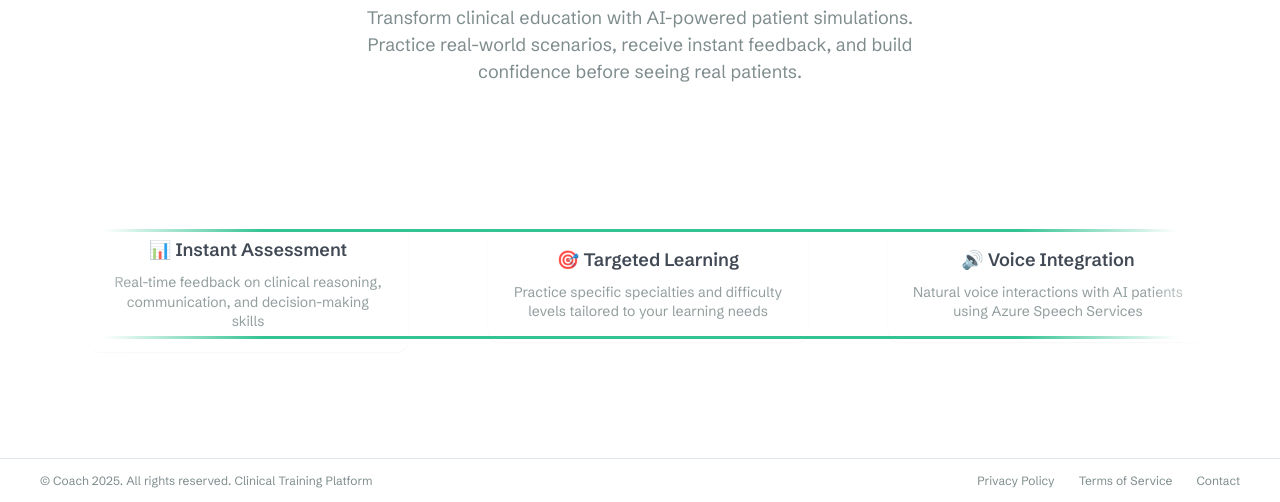
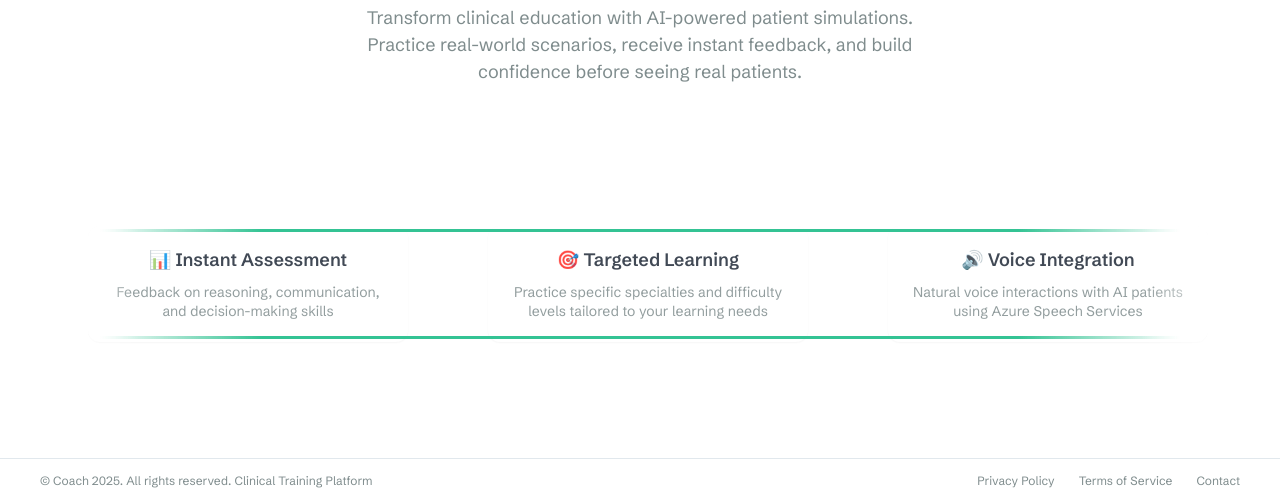
Before and after one commit to Amoukli/Coach_AI, a Python web app: template backend/templates/landing.html in a window 1280 px wide. Shown: the part 298-800 px from the top of the page. Run offline with Jinja, Linux system fonts and the light colour scheme; the template is opened without the code that fills it, so the values that code supplies are empty.

Commit message:
Simplify landing page feature descriptions
Updated feature descriptions for clarity and conciseness:
- Changed "Clare Integration" to "Guidelines Integration"
- Shortened guidelines description
- Removed "Real-time" and "clinical" from assessment description

These changes make the landing page more concise while maintaining clarity.

🤖 Generated with [Claude Code](https://claude.com/claude-code)

Co-Authored-By: Claude <noreply@anthropic.com>

```diff
--- a/backend/templates/landing.html
+++ b/backend/templates/landing.html
@@ -425,7 +425,7 @@
                     </div>
                     <div class="scrolling-feature">
                         <h4>📊 Instant Assessment</h4>
-                        <p>Real-time feedback on clinical reasoning, communication, and decision-making skills</p>
+                        <p>Feedback on reasoning, communication, and decision-making skills</p>
                     </div>
                     <div class="scrolling-feature">
                         <h4>🎯 Targeted Learning</h4>
@@ -440,8 +440,8 @@
                         <p>Monitor your improvement across five key clinical competency areas</p>
                     </div>
                     <div class="scrolling-feature">
-                        <h4>🔗 Clare Integration</h4>
-                        <p>Access evidence-based clinical guidelines seamlessly during training scenarios</p>
+                        <h4>🔗 Guidelines Integration</h4>
+                        <p>Evidence-based guidelines access during training scenarios</p>
                     </div>
                     <!-- Duplicate set for seamless loop -->
                     <div class="scrolling-feature">
@@ -450,7 +450,7 @@
                     </div>
                     <div class="scrolling-feature">
                         <h4>📊 Instant Assessment</h4>
-                        <p>Real-time feedback on clinical reasoning, communication, and decision-making skills</p>
+                        <p>Feedback on reasoning, communication, and decision-making skills</p>
                     </div>
                     <div class="scrolling-feature">
                         <h4>🎯 Targeted Learning</h4>
@@ -465,8 +465,8 @@
                         <p>Monitor your improvement across five key clinical competency areas</p>
                     </div>
                     <div class="scrolling-feature">
-                        <h4>🔗 Clare Integration</h4>
-                        <p>Access evidence-based clinical guidelines seamlessly during training scenarios</p>
+                        <h4>🔗 Guidelines Integration</h4>
+                        <p>Evidence-based guidelines access during training scenarios</p>
                     </div>
                 </div>
             </div>
```
